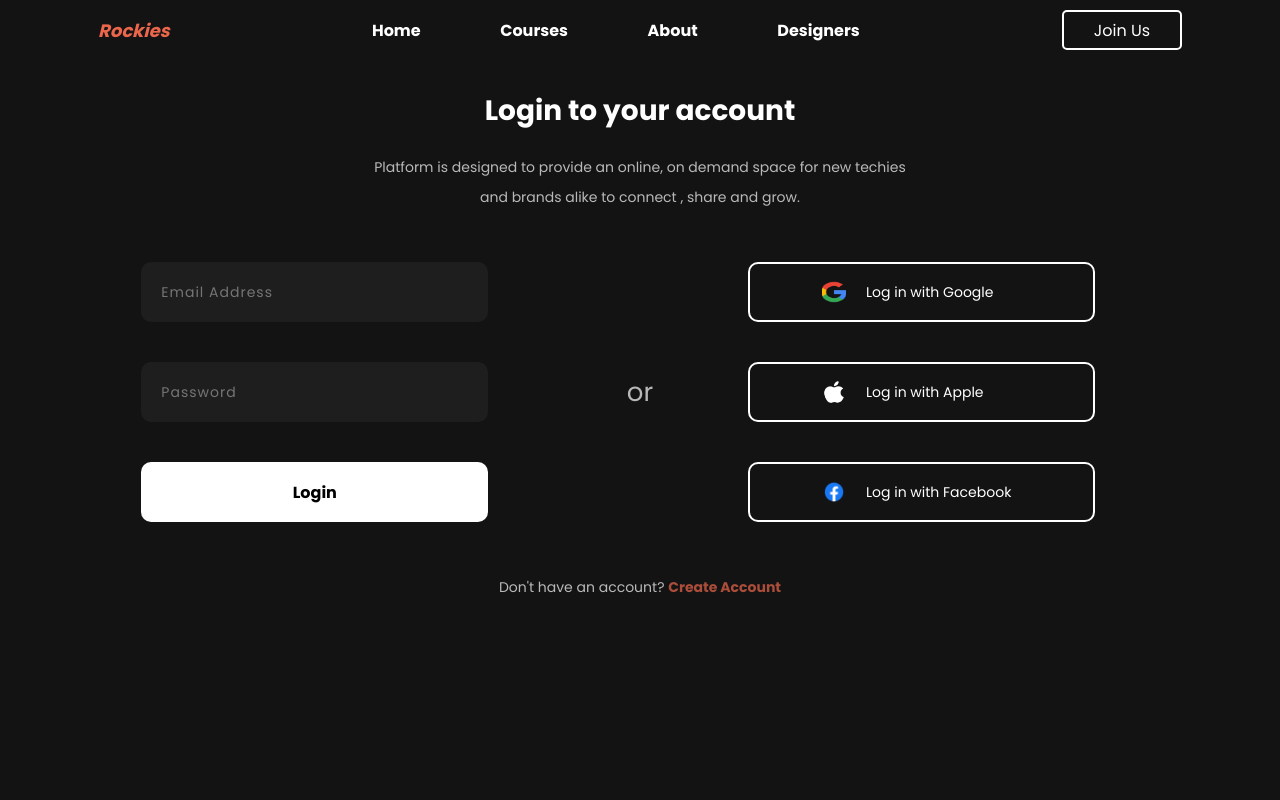
After one commit to FosterSOAsare/rockie, a PHP site: page /login in a window 1280 px wide. The commit adds this page. Run offline with PHP 8.4, Linux system fonts and the light colour scheme; some libraries are stand-ins or nearby versions.

Commit message:
Login and registration page design

```diff
--- /dev/null
+++ b/css/account.css
@@ -0,0 +1,215 @@
+main {
+  width: 100%;
+  height: auto;
+  color: #ffffff;
+  padding: 20px;
+}
+
+main h3 {
+  font-size: 24px;
+  margin-bottom: 20px;
+}
+
+main p {
+  line-height: 30px;
+  opacity: 0.7;
+}
+
+main #account {
+  margin-top: 50px;
+}
+
+main #account .account__actions {
+  flex-direction: column;
+  display: flex;
+  justify-content: flex-start;
+  align-items: flex-start;
+  width: 100%;
+  height: auto;
+}
+
+main #account .account__actions #email,
+main #account .account__actions #socials {
+  width: 100%;
+  height: auto;
+}
+
+main #account .account__actions #email form input,
+main #account .account__actions #email form button {
+  width: 100%;
+  max-width: 460px;
+  height: 50px;
+  margin-bottom: 20px;
+  padding: 0 20px;
+  border-radius: 10px;
+  font-size: 16px;
+  display: block;
+  margin-inline: auto;
+  border: none;
+}
+
+main #account .account__actions #email form input {
+  color: #ffffff;
+  background-color: #1e1e1e;
+  letter-spacing: 1px;
+}
+
+main #account .account__actions #email form input:focus {
+  outline: none;
+}
+
+main #account .account__actions #email form button {
+  background-color: #ffffff;
+  font-weight: bold;
+}
+
+main #account .account__actions .or {
+  text-align: center;
+  width: 100%;
+  height: auto;
+  margin-block: 20px;
+  font-size: 18px;
+}
+
+main #account .account__actions #socials {
+  width: 100%;
+  max-width: 460px;
+  margin-inline: auto;
+}
+
+main #account .account__actions #socials .account__action {
+  width: 100%;
+  height: 50px;
+  border: 2px solid #ffffff;
+  border-radius: 10px;
+  margin-bottom: 30px;
+  display: flex;
+  justify-content: flex-start;
+  align-items: center;
+}
+
+main #account .account__actions #socials .account__action .icon {
+  width: 22px;
+  height: 22px;
+  margin-right: 10px;
+  margin-left: 50px;
+}
+
+main #account .account__actions #socials .account__action .icon img {
+  width: 100%;
+  height: 100%;
+}
+
+main #account .account__actions #socials .account__action p {
+  font-size: 14px;
+}
+
+main #account p.account__rectify {
+  margin-inline: auto;
+  max-width: 460px;
+}
+
+main #account p.account__rectify a {
+  text-decoration: none;
+  color: #eb664a;
+  font-weight: bold;
+}
+
+main #account p.account__rectify a:hover {
+  text-decoration: underline;
+}
+
+@media screen and (min-width: 760px) {
+  main {
+    max-width: 1124px;
+    margin-inline: auto;
+    margin-top: 10px;
+  }
+  main h3 {
+    text-align: center;
+    font-size: 28px;
+  }
+  main p {
+    text-align: center;
+    width: 50%;
+    margin-inline: auto;
+    font-size: 14px;
+  }
+  main #account {
+    margin-top: 50px;
+  }
+  main #account .account__actions {
+    flex-direction: row;
+    align-items: center;
+    margin-bottom: 50px;
+  }
+  main #account .account__actions #email,
+  main #account .account__actions #socials {
+    width: 43%;
+    height: auto;
+  }
+  main #account .account__actions #email {
+    margin: 0;
+    padding: 0;
+  }
+  main #account .account__actions #email form input,
+  main #account .account__actions #email form button {
+    height: 60px;
+    width: 80%;
+  }
+  main #account .account__actions #email form input {
+    margin-bottom: 40px;
+    font-size: 14px;
+  }
+  main #account .account__actions #email form button {
+    margin: 0 auto;
+    width: 80%;
+  }
+  main #account .account__actions .or {
+    width: 50px;
+    font-size: 26px;
+  }
+  main #account .account__actions #socials {
+    height: auto;
+    margin: 0;
+  }
+  main #account .account__actions #socials .account__action {
+    height: 60px;
+    margin-bottom: 40px;
+    align-self: flex-start;
+    width: 80%;
+    display: flex;
+    justify-content: center;
+    align-items: center;
+    gap: 20px;
+  }
+  main #account .account__actions #socials .account__action .icon {
+    width: 24px;
+    height: 22px;
+    margin-right: 0px;
+  }
+  main #account .account__actions #socials .account__action p {
+    font-size: 14px;
+    width: 90%;
+    text-align: left;
+    margin: 0;
+    opacity: 1;
+  }
+  main #account .account__actions #socials .account__action:last-child {
+    margin-bottom: 0;
+  }
+}
+
+@media screen and (min-width: 1024px) {
+  main #account {
+    margin-top: 50px;
+  }
+  main #account .account__actions #email,
+  main #account .account__actions #socials {
+    width: 40%;
+    height: auto;
+  }
+  main #account .account__actions #socials .account__action p {
+    width: 60%;
+  }
+}
--- a/css/includes.css
+++ b/css/includes.css
@@ -55,6 +55,9 @@ header .header__container .header__logo a {
     text-decoration: none;
     font-weight: bold;
     color: #ffffff;
+  }
+  header .header__container .header__nav a:hover {
+    color: #eb664a;
   }
   header .header__container .header__ctas {
     display: block;
--- a/includes/header.php
+++ b/includes/components/header.php
@@ -5,15 +5,15 @@
       <a href="/">Rockies</a>
     </div>
     <nav class="header__nav">
-      <a href="" class="home">Home</a>
+      <a href="./" class="home">Home</a>
       <a href="" class="courses">Courses</a>
       <a href="" class="about">About</a>
       <a href="" class="designers">Designers</a>
     </nav>
 
     <div class="header__ctas">
-      <a href="" class="header__cta">Login</a>
-      <a href="" class="header__cta">Join Us</a>
+      <a href="./login" class="header__cta login">Login</a>
+      <a href="./register" class="header__cta register">Join Us</a>
     </div>
 
     <div class="phone__menu">
--- a/includes/menu.php
+++ b/includes/components/menu.php
@@ -13,8 +13,8 @@
     </ul>
 
     <div class="menu__ctas">
-      <a class="menu__cta login" href="">Login</a>
-      <a href="" class="menu__cta register">Register</a>
+      <a class="menu__cta login" href="./login">Login</a>
+      <a href="./register" class="menu__cta register">Register</a>
     </div>
   </nav>
 </section>
--- /dev/null
+++ b/js/login.js
@@ -0,0 +1,2 @@
+import { MobileMenu } from "./imports/MobileMenu.js";
+new MobileMenu();
--- /dev/null
+++ b/login.php
@@ -0,0 +1,82 @@
+<!DOCTYPE html>
+<html lang="en">
+
+<head>
+  <meta charset="UTF-8">
+  <meta http-equiv="X-UA-Compatible" content="IE=edge">
+  <meta name="viewport" content="width=device-width, initial-scale=1.0">
+  <title>Rockie - Login</title>
+  <link rel="stylesheet" href="./css/includes.css">
+  <link rel="stylesheet" href="./css/account.css">
+  <script src="https://kit.fontawesome.com/f6e3b67683.js" crossorigin="anonymous"></script>
+
+
+  <style>
+    header .header__container .header__ctas .login {
+      display: none;
+    }
+
+    #phone__menu .content .menu__ctas .login {
+      display: none;
+    }
+
+    header .header__container .header__ctas a.header__cta {
+      color: white;
+      border: 2px solid white;
+      background-color: transparent;
+    }
+
+    #phone__menu .content .menu__ctas a.menu__cta {
+      color: white;
+      border: 2px solid white;
+      background-color: transparent;
+    }
+  </style>
+</head>
+
+<body>
+  <?php require_once './includes/components/header.php' ?>
+  <?php require_once './includes/components/menu.php' ?>
+  <main>
+    <h3>Login to your account </h3>
+    <p class="desc">Platform is designed to provide an online, on demand space for new techies and brands alike to connect , share and grow.</p>
+
+    <section id="account">
+      <div class="account__actions">
+        <article id="email">
+          <form action="">
+            <input type="text" placeholder="Email Address" name='email' aria-label="Email Address">
+            <input type="password" placeholder="Password" name="password">
+            <button>Login</button>
+          </form>
+        </article>
+        <p class="or">or</p>
+        <article id="socials">
+          <div class="google account__action">
+            <div class="icon">
+              <img src="./images/google.png" alt="Google">
+            </div>
+            <p>Log in with Google</p>
+          </div>
+          <div class="apple account__action">
+            <div class="icon">
+              <img src="./images/apple.png" alt="Apple">
+            </div>
+            <p>Log in with Apple</p>
+          </div>
+          <div class="facebook account__action">
+            <div class="icon">
+              <img src="./images/facebook.png" alt="facebook">
+            </div>
+            <p>Log in with Facebook</p>
+          </div>
+        </article>
+      </div>
+      <p class="account__rectify">Don't have an account? <a href="./register">Create Account</a></p>
+    </section>
+  </main>
+
+  <script src="./js/login.js" type="module"></script>
+</body>
+
+</html>
--- /dev/null
+++ b/scss/account.scss
@@ -0,0 +1,206 @@
+@import "./imports/variables";
+main {
+	width: 100%;
+	height: auto;
+	color: $primary-text;
+	padding: 20px;
+	h3 {
+		font-size: 24px;
+		margin-bottom: 20px;
+	}
+	p {
+		line-height: 30px;
+		opacity: 0.7;
+	}
+	#account {
+		margin-top: 50px;
+		.account__actions {
+			flex-direction: column;
+			@include flex(flex-start, flex-start);
+			width: 100%;
+			height: auto;
+			#email,
+			#socials {
+				width: 100%;
+				height: auto;
+			}
+			#email {
+				form {
+					input,
+					button {
+						width: 100%;
+						max-width: 460px;
+						height: 50px;
+						margin-bottom: 20px;
+						padding: 0 20px;
+						border-radius: 10px;
+						font-size: 16px;
+						display: block;
+						margin-inline: auto;
+						border: none;
+					}
+					input {
+						color: $primary-text;
+						background-color: $background2;
+						letter-spacing: 1px;
+
+						&:focus {
+							outline: none;
+						}
+					}
+					button {
+						background-color: $primary-text;
+						font-weight: bold;
+					}
+				}
+			}
+			.or {
+				text-align: center;
+				width: 100%;
+				height: auto;
+				margin-block: 20px;
+				font-size: 18px;
+			}
+			#socials {
+				width: 100%;
+				max-width: 460px;
+				margin-inline: auto;
+				.account__action {
+					width: 100%;
+					height: 50px;
+					border: 2px solid $primary-text;
+					border-radius: 10px;
+					margin-bottom: 30px;
+					@include flex(flex-start, center);
+					.icon {
+						width: 22px;
+						height: 22px;
+						margin-right: 10px;
+						margin-left: 50px;
+						img {
+							width: 100%;
+							height: 100%;
+						}
+					}
+					p {
+						font-size: 14px;
+					}
+				}
+			}
+		}
+		p.account__rectify {
+			margin-inline: auto;
+			max-width: 460px;
+			a {
+				text-decoration: none;
+				color: $secondary-color;
+				font-weight: bold;
+				&:hover {
+					text-decoration: underline;
+				}
+			}
+		}
+	}
+}
+@media screen and(min-width : 760px) {
+	main {
+		max-width: 1124px;
+		margin-inline: auto;
+		margin-top: 10px;
+		h3 {
+			text-align: center;
+			font-size: 28px;
+		}
+		p {
+			text-align: center;
+			width: 50%;
+			margin-inline: auto;
+			font-size: 14px;
+		}
+		#account {
+			margin-top: 50px;
+			.account__actions {
+				flex-direction: row;
+				align-items: center;
+				margin-bottom: 50px;
+				#email,
+				#socials {
+					width: 43%;
+					height: auto;
+				}
+				#email {
+					margin: 0;
+					padding: 0;
+					form {
+						input,
+						button {
+							height: 60px;
+							width: 80%;
+						}
+						input {
+							margin-bottom: 40px;
+							font-size: 14px;
+						}
+						button {
+							margin: 0 auto;
+							width: 80%;
+						}
+					}
+				}
+				.or {
+					width: 50px;
+					font-size: 26px;
+				}
+				#socials {
+					height: auto;
+					margin: 0;
+					.account__action {
+						height: 60px;
+						margin-bottom: 40px;
+						align-self: flex-start;
+						width: 80%;
+						@include flex(center, center);
+						gap: 20px;
+						.icon {
+							width: 24px;
+							height: 22px;
+							margin-right: 0px;
+						}
+						p {
+							font-size: 14px;
+							width: 90%;
+							text-align: left;
+							margin: 0;
+							opacity: 1;
+						}
+						&:last-child {
+							margin-bottom: 0;
+						}
+					}
+				}
+			}
+		}
+	}
+}
+
+@media screen and(min-width : 1024px) {
+	main {
+		#account {
+			margin-top: 50px;
+			.account__actions {
+				#email,
+				#socials {
+					width: 40%;
+					height: auto;
+				}
+				#socials {
+					.account__action {
+						p {
+							width: 60%;
+						}
+					}
+				}
+			}
+		}
+	}
+}
--- a/scss/imports/_header.scss
+++ b/scss/imports/_header.scss
@@ -45,6 +45,9 @@ header {
 					text-decoration: none;
 					font-weight: bold;
 					color: $primary-text;
+					&:hover {
+						color: $secondary-color;
+					}
 				}
 			}
 			.header__ctas {
```
Also changed, not shown: index.php (+4 -4 lines), register.php (added, +80 -0 lines), .htaccess (added), images/apple.png (added), images/facebook.png (added), images/google.png (added), includes/components/footer.php (renamed from includes/footer.php), includes/components/newsletter.php (renamed from includes/newsletter.php).
